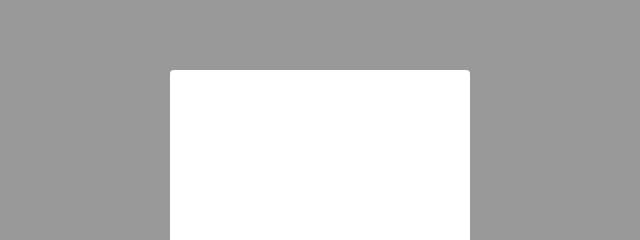
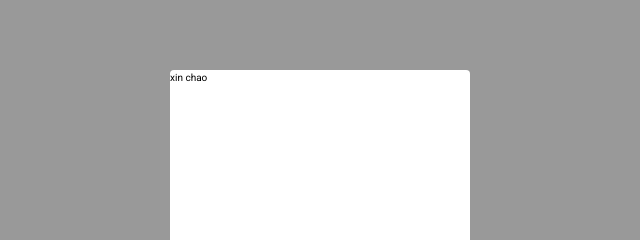
Before and after one commit to Baonamminh/shopee, a plain HTML site: page index.html in a window 1280 px wide. Shown: the part 180-420 px from the top of the page, 320-960 px from the left. Drawn offline with nearby package versions, Linux system fonts and the light colour scheme.

Commit message:
modal__inner

```diff
--- a/index.html
+++ b/index.html
@@ -125,7 +125,7 @@
 
         <div class="modal__body">
             <div class="modal__inner">
-
+                <div class="modal__inner">xin chao</div>
             </div>
         </div>
     </div>
```
